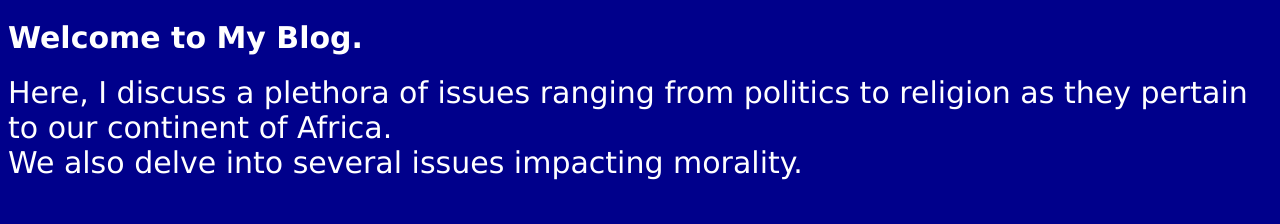
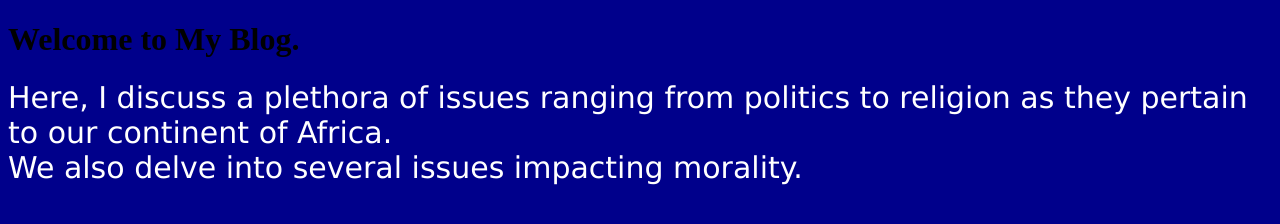
Before and after one commit to jaylemayian/start, a plain HTML site: page index.html in a window 1280 px wide. Drawn offline with Linux system fonts and the light colour scheme.

Commit message:
Update styles.css

```diff
--- a/styles.css
+++ b/styles.css
@@ -2,7 +2,7 @@ body {
 	background-color: darkblue;
 }
 
-h1, p1, p2 {
+p1, p2 {
 	color: white;
 	font-size: 30px;
 	font-family: verdana;
```
